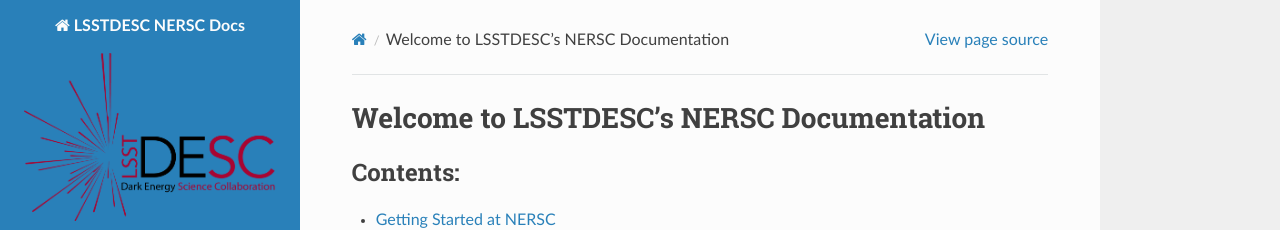
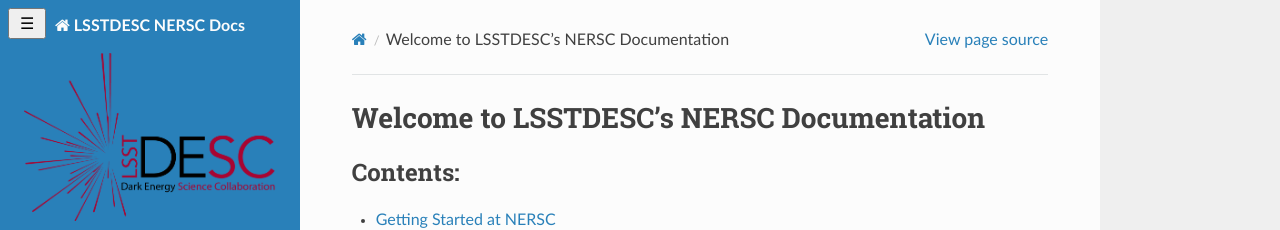
Before and after one commit to LSSTDESC/nersc, a Sphinx documentation site: the page built from docs/source/index.rst, in a window 1280 px wide. Shown: the top 230 px of the page. Built offline with Sphinx 7.4.7 and the Read the Docs theme 3.1.0, drawn with Linux system fonts in a browser that asks for light colours.

Commit message:
Add custom JavaScript file for sidebar toggle

```diff
--- a/docs/source/conf.py
+++ b/docs/source/conf.py
@@ -35,3 +35,5 @@
 html_css_files = [
     'css/custom.css',
 ]
+
+html_js_files = ["js/toggle_sidebar.js"]
```
